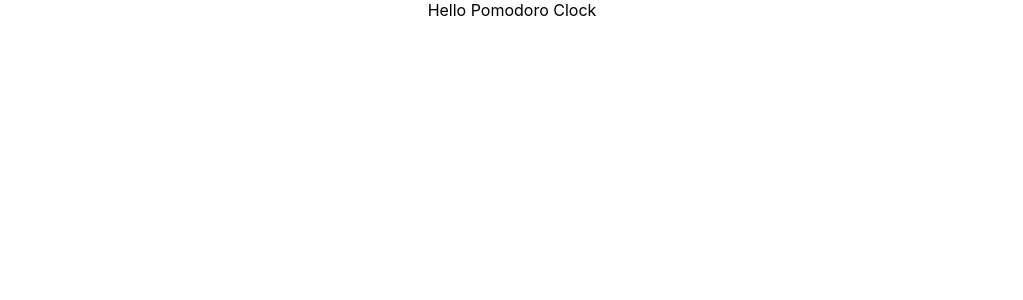
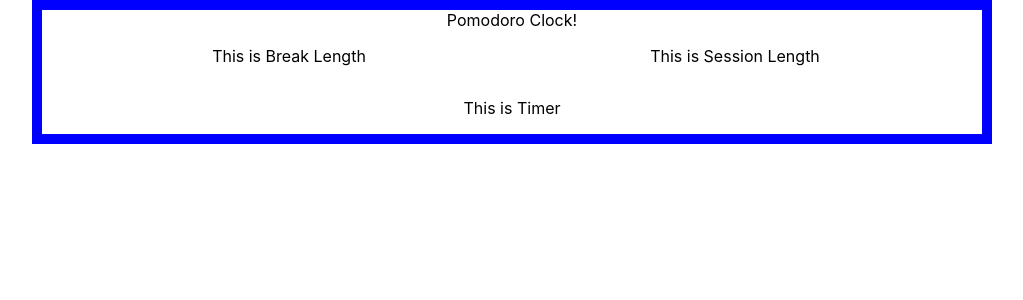
Before and after one commit to mickyngub/fcc-fe-pomodoro-clock, a React (Create React App) app: page / in a window 1280 px wide. Shown: the top 300 px of the page, without its empty margins (128-1151 px from the left). Built offline with nearby package versions, Linux system fonts and the light colour scheme.

Commit message:
Basic grid layout

```diff
--- a/package.json
+++ b/package.json
@@ -3,9 +3,11 @@
   "version": "0.1.0",
   "private": true,
   "dependencies": {
+    "@material-ui/core": "^4.11.0",
     "@testing-library/jest-dom": "^4.2.4",
     "@testing-library/react": "^9.5.0",
     "@testing-library/user-event": "^7.2.1",
+    "fontsource-roboto": "^2.2.6",
     "react": "^16.13.1",
     "react-dom": "^16.13.1",
     "react-scripts": "3.4.1"
--- a/src/App.css
+++ b/src/App.css
@@ -1,38 +1,3 @@
 .App {
   text-align: center;
 }
-
-.App-logo {
-  height: 40vmin;
-  pointer-events: none;
-}
-
-@media (prefers-reduced-motion: no-preference) {
-  .App-logo {
-    animation: App-logo-spin infinite 20s linear;
-  }
-}
-
-.App-header {
-  background-color: #282c34;
-  min-height: 100vh;
-  display: flex;
-  flex-direction: column;
-  align-items: center;
-  justify-content: center;
-  font-size: calc(10px + 2vmin);
-  color: white;
-}
-
-.App-link {
-  color: #61dafb;
-}
-
-@keyframes App-logo-spin {
-  from {
-    transform: rotate(0deg);
-  }
-  to {
-    transform: rotate(360deg);
-  }
-}
--- a/src/App.js
+++ b/src/App.js
@@ -1,8 +1,13 @@
 import React from "react";
+import PomodoroClock from "./Components/PomodoroClock";
 import "./App.css";
 
 function App() {
-  return <div className="App">Hello Pomodoro Clock</div>;
+  return (
+    <div className="App">
+      <PomodoroClock></PomodoroClock>
+    </div>
+  );
 }
 
 export default App;
--- /dev/null
+++ b/src/Components/BreakLength.js
@@ -0,0 +1,11 @@
+import React from "react";
+
+const BreakLength = () => {
+  return (
+    <div>
+      <p>This is Break Length</p>
+    </div>
+  );
+};
+
+export default BreakLength;
--- /dev/null
+++ b/src/Components/PomodoroClock.css
@@ -0,0 +1,9 @@
+.grid-container {
+  display: grid;
+  border: 20px solid steelblue;
+  grid-template-columns: 1fr 1fr 1fr;
+}
+
+.grid-item {
+  border: 5px solid pink;
+}
--- /dev/null
+++ b/src/Components/PomodoroClock.js
@@ -0,0 +1,44 @@
+import React from "react";
+import Timer from "./Timer";
+import BreakLength from "./BreakLength";
+import SessionLength from "./SessionLength";
+
+import Grid from "@material-ui/core/Grid";
+import Container from "@material-ui/core/Container";
+
+import "./PomodoroClock.css";
+
+const PomodoroClock = () => {
+  return (
+    <Container maxWidth="md" style={{ border: "10px solid blue" }}>
+      <Grid container>
+        <Grid item xs={12}>
+          Pomodoro Clock!
+        </Grid>
+        <Grid item xs={6}>
+          <BreakLength />
+        </Grid>
+        <Grid item xs={6}>
+          <SessionLength />
+        </Grid>
+        <Grid item xs={12}>
+          <Timer />
+        </Grid>
+      </Grid>
+    </Container>
+    // <div className="grid-container">
+    //   <div className="grid-item">Pomodoro Clock</div>
+    //   <div className="grid-item">
+    //     <Timer />
+    //   </div>
+    //   <div className="grid-item">
+    //     <BreakLength />
+    //   </div>
+    //   <div className="grid-item">
+    //     <SessionLength />
+    //   </div>
+    // </div>
+  );
+};
+
+export default PomodoroClock;
--- /dev/null
+++ b/src/Components/SessionLength.js
@@ -0,0 +1,11 @@
+import React from "react";
+
+const SessionLength = () => {
+  return (
+    <div>
+      <p>This is Session Length</p>
+    </div>
+  );
+};
+
+export default SessionLength;
--- /dev/null
+++ b/src/Components/Timer.js
@@ -0,0 +1,11 @@
+import React from "react";
+
+const Timer = () => {
+  return (
+    <div>
+      <p>This is Timer</p>
+    </div>
+  );
+};
+
+export default Timer;
```
Also changed, not shown: 1 other file (tests, documents, lock files or other folders).
